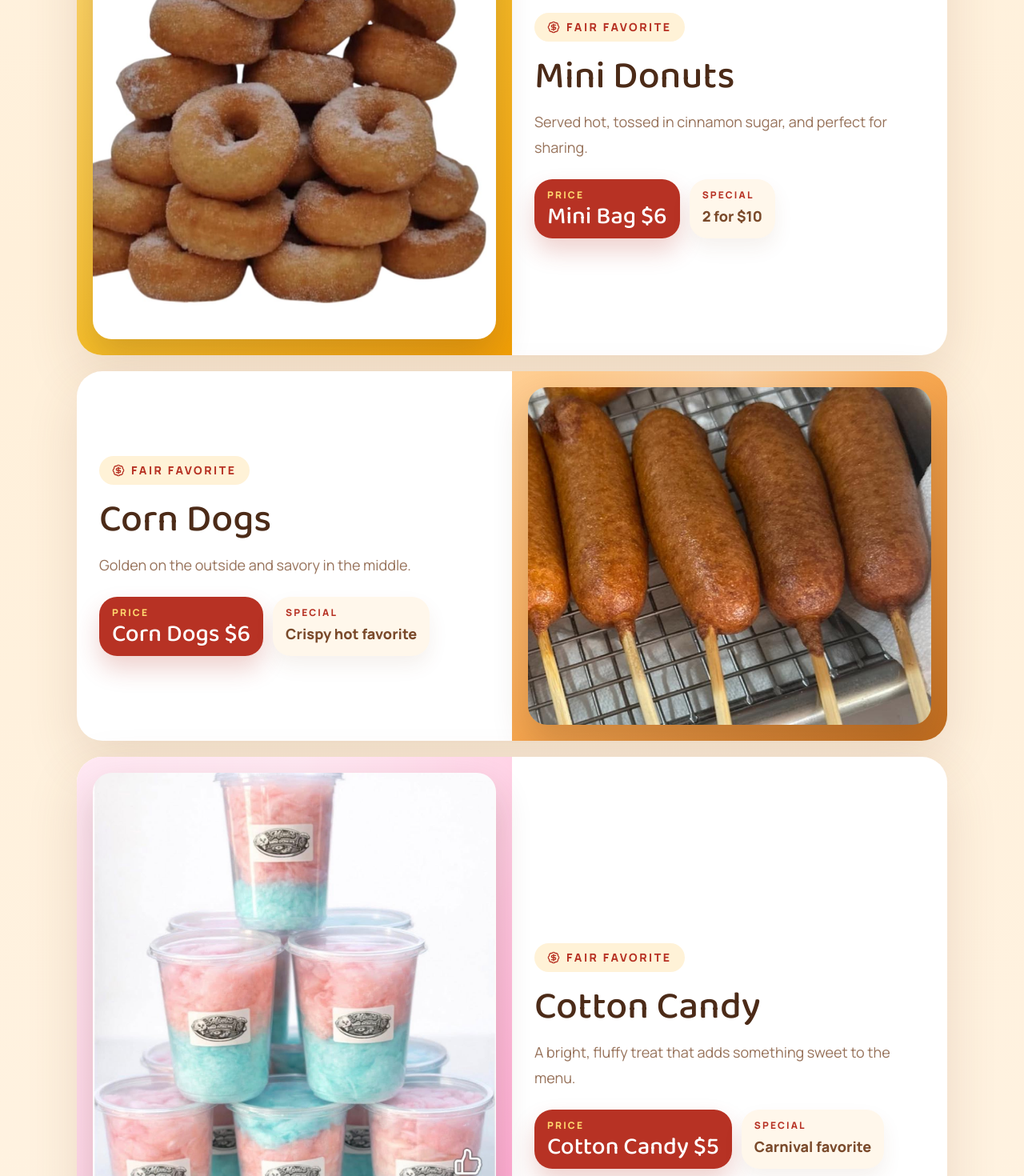
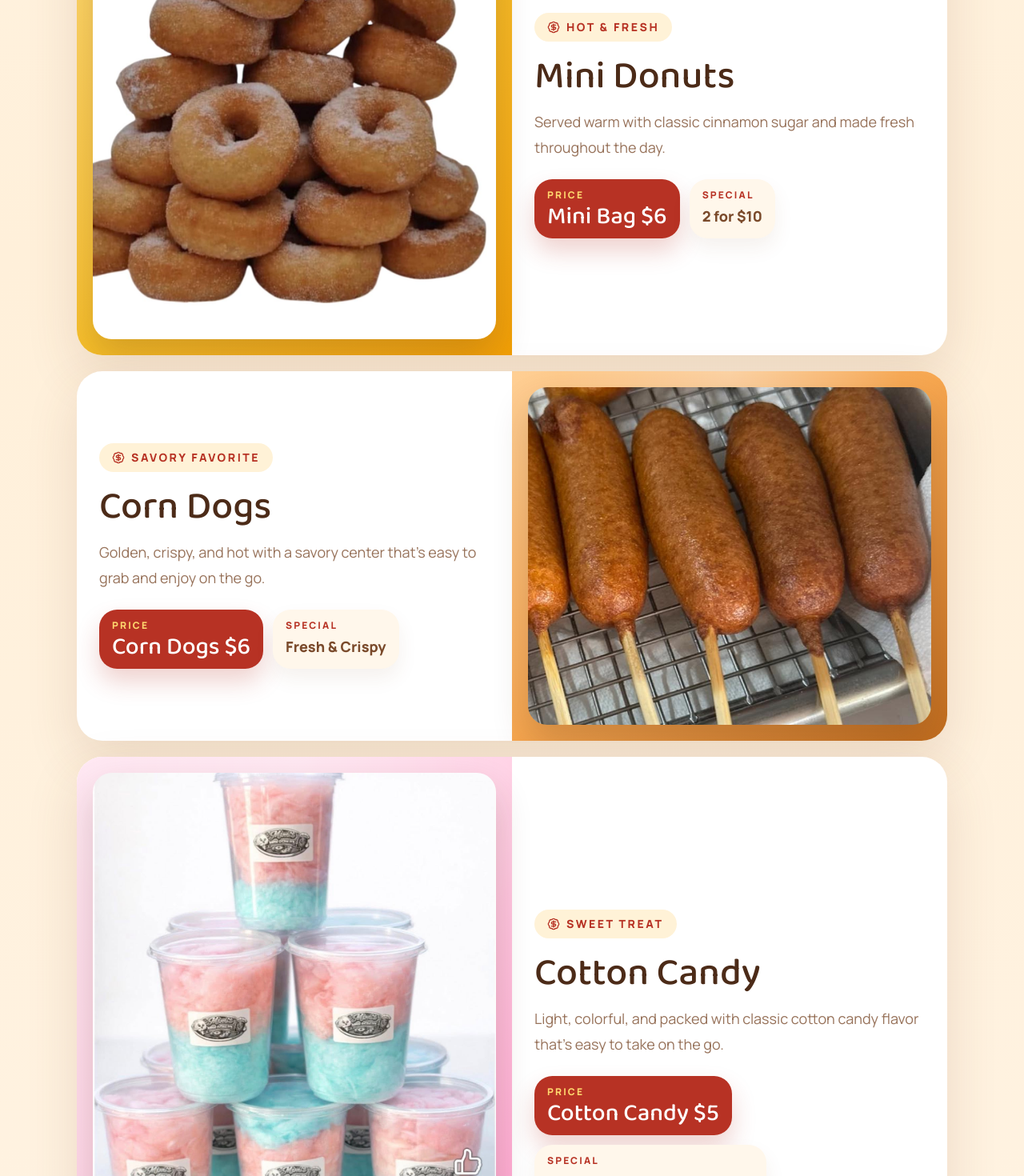
Before and after one commit to wertishjose/big-daves-mini-donuts, a React (Vite) app: page / in a window 1280 px wide. Shown: the part 2300-3770 px from the top of the page at 80% size. Built offline with nearby package versions, Linux system fonts and the light colour scheme; no server answers; the database is empty.

Commit message:
Refine featured menu copy

```diff
--- a/src/components/FeaturedFavoritesSection.jsx
+++ b/src/components/FeaturedFavoritesSection.jsx
@@ -32,7 +32,7 @@ export function FeaturedFavoritesSection({ items }) {
               <div className="flex flex-col justify-center p-5 sm:p-7">
                 <div className="inline-flex max-w-max items-center gap-2 rounded-full bg-[#fff2d7] px-4 py-2 text-sm font-black uppercase tracking-[0.18em] text-carnival-red">
                   <BadgeDollarSign className="h-4 w-4" />
-                  Fair Favorite
+                  {item.badge}
                 </div>
                 <h3 className="mt-5 font-display text-4xl leading-none text-donut-deep sm:text-5xl">{item.name}</h3>
                 <p className="mt-4 max-w-lg text-lg leading-8 text-donut/78">{item.description}</p>
--- a/src/data/mockData.js
+++ b/src/data/mockData.js
@@ -23,27 +23,30 @@ export const defaultSiteContent = {
     {
       id: "mini-donuts",
       name: "Mini Donuts",
+      badge: "Hot & Fresh",
       price: "Mini Bag $6",
       bonus: "2 for $10",
-      description: "Served hot, tossed in cinnamon sugar, and perfect for sharing.",
+      description: "Served warm with classic cinnamon sugar and made fresh throughout the day.",
       image: "/images/696765913_122263167566059769_5243532634088996136_n.jpg",
       accent: "from-golden-soft via-golden to-[#f29f05]",
     },
     {
       id: "corn-dogs",
       name: "Corn Dogs",
+      badge: "Savory Favorite",
       price: "Corn Dogs $6",
-      bonus: "Crispy hot favorite",
-      description: "Golden on the outside and savory in the middle.",
+      bonus: "Fresh & Crispy",
+      description: "Golden, crispy, and hot with a savory center that's easy to grab and enjoy on the go.",
       image: "/images/697262911_122263167326059769_8878770367604943364_n.jpg",
       accent: "from-[#ffcf94] via-[#f6a64f] to-[#c16c1d]",
     },
     {
       id: "cotton-candy",
       name: "Cotton Candy",
+      badge: "Sweet Treat",
       price: "Cotton Candy $5",
-      bonus: "Carnival favorite",
-      description: "A bright, fluffy treat that adds something sweet to the menu.",
+      bonus: "Available While Supplies Last",
+      description: "Light, colorful, and packed with classic cotton candy flavor that's easy to take on the go.",
       image: "/images/cotton-candy.jpg",
       accent: "from-[#ffe7f2] via-[#ffd1e5] to-[#ff9ccc]",
     },
--- a/src/hooks/useSiteContent.js
+++ b/src/hooks/useSiteContent.js
@@ -75,6 +75,10 @@ function normalizeFeaturedItems(items) {
     return {
       ...defaultItem,
       ...item,
+      badge: defaultItem.badge,
+      price: defaultItem.price,
+      bonus: defaultItem.bonus,
+      description: defaultItem.description,
       image:
         item.id === "cotton-candy"
           ? "/images/cotton-candy.jpg"
```
